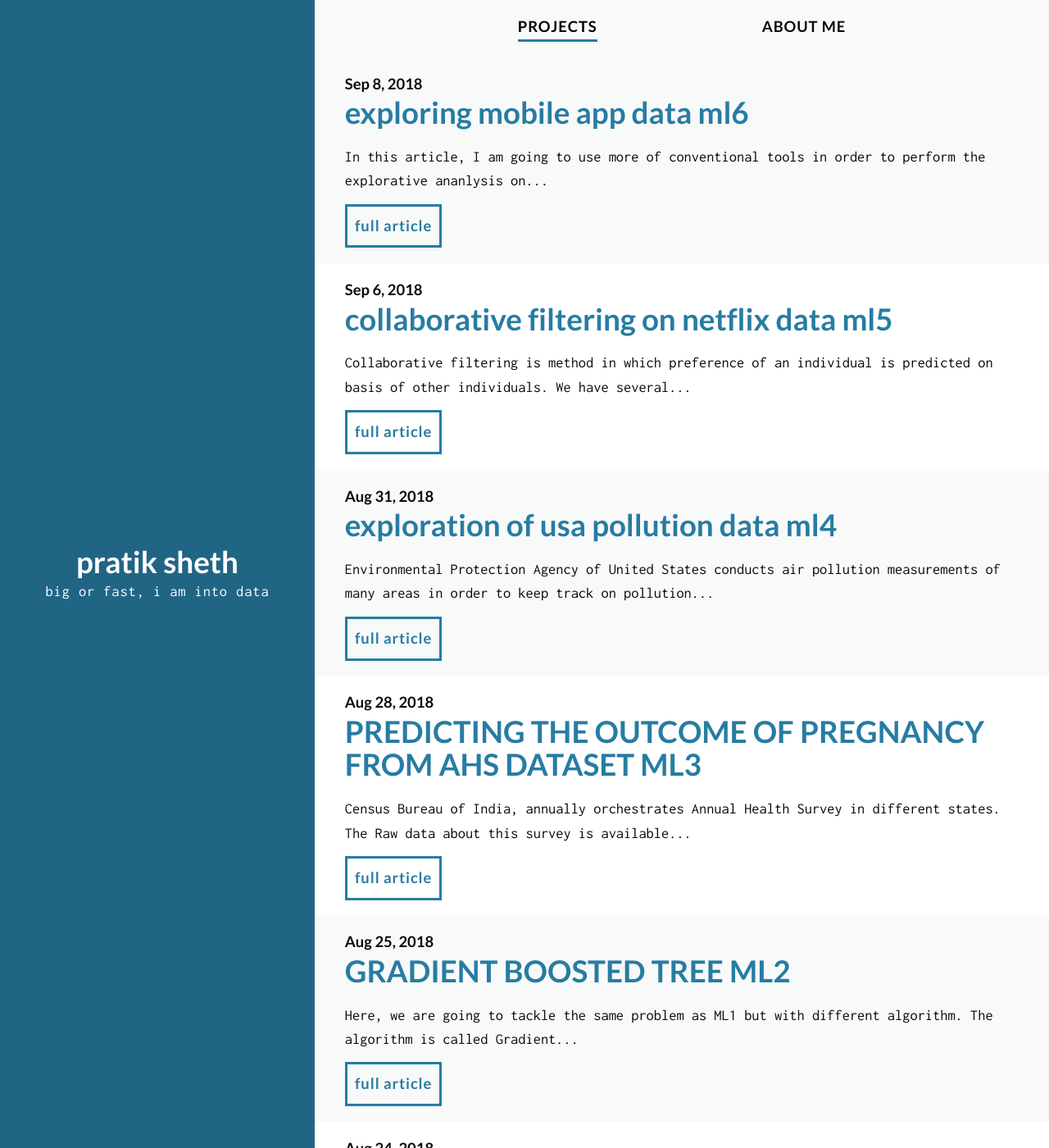
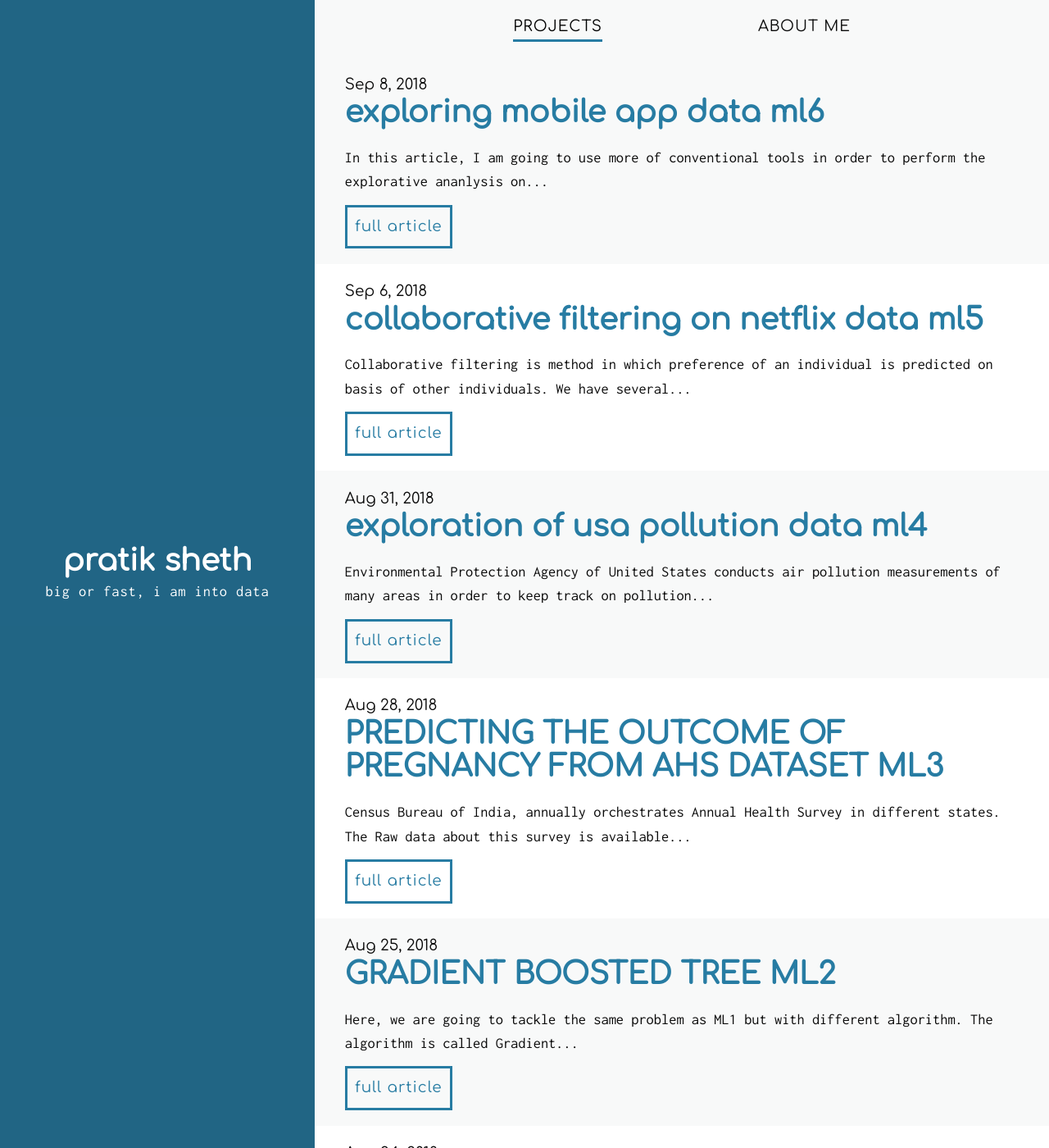
Before and after one commit to daftengineer/daftengineer.github.io, a Jekyll site: the page built from index.html, in a window 1280 px wide and 1400 px high. Shown: the whole window at 82% size. Built offline with Jekyll 4.4.1, drawn with Linux system fonts in a browser that asks for light colours; nearby versions of some CDN libraries; the list of posts is cut into pages by our own code.

Commit message:
Update _base.scss

```diff
--- a/_sass/_base.scss
+++ b/_sass/_base.scss
@@ -1,7 +1,7 @@
 /**
  * Base Variables
  */
-$font-header: 'Lato', monospace;
+$font-header: 'Comfortaa', monospace;
 $font-body: 'Inconsolata', monospace;
 $font-post: 'Lora', serif;
 
```
